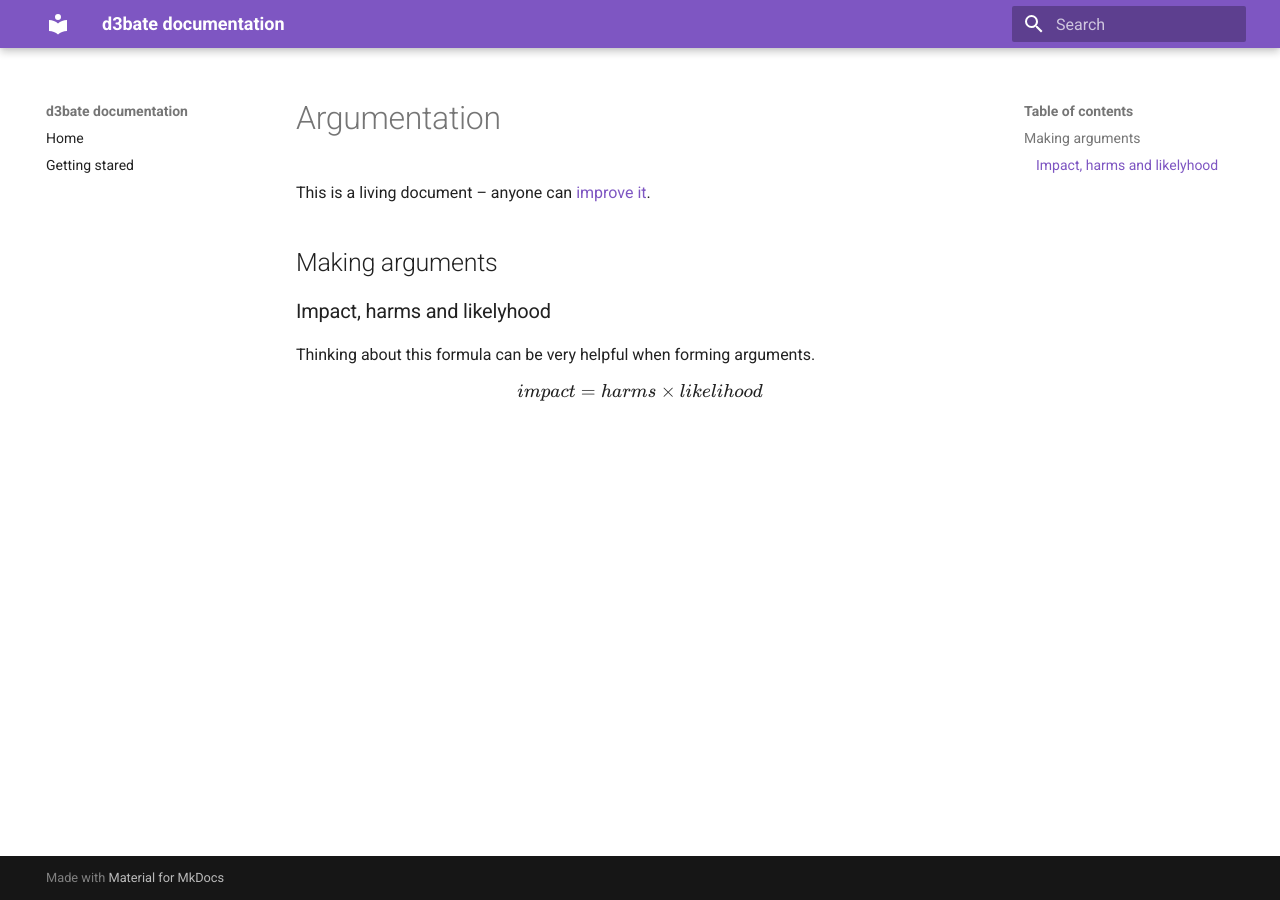
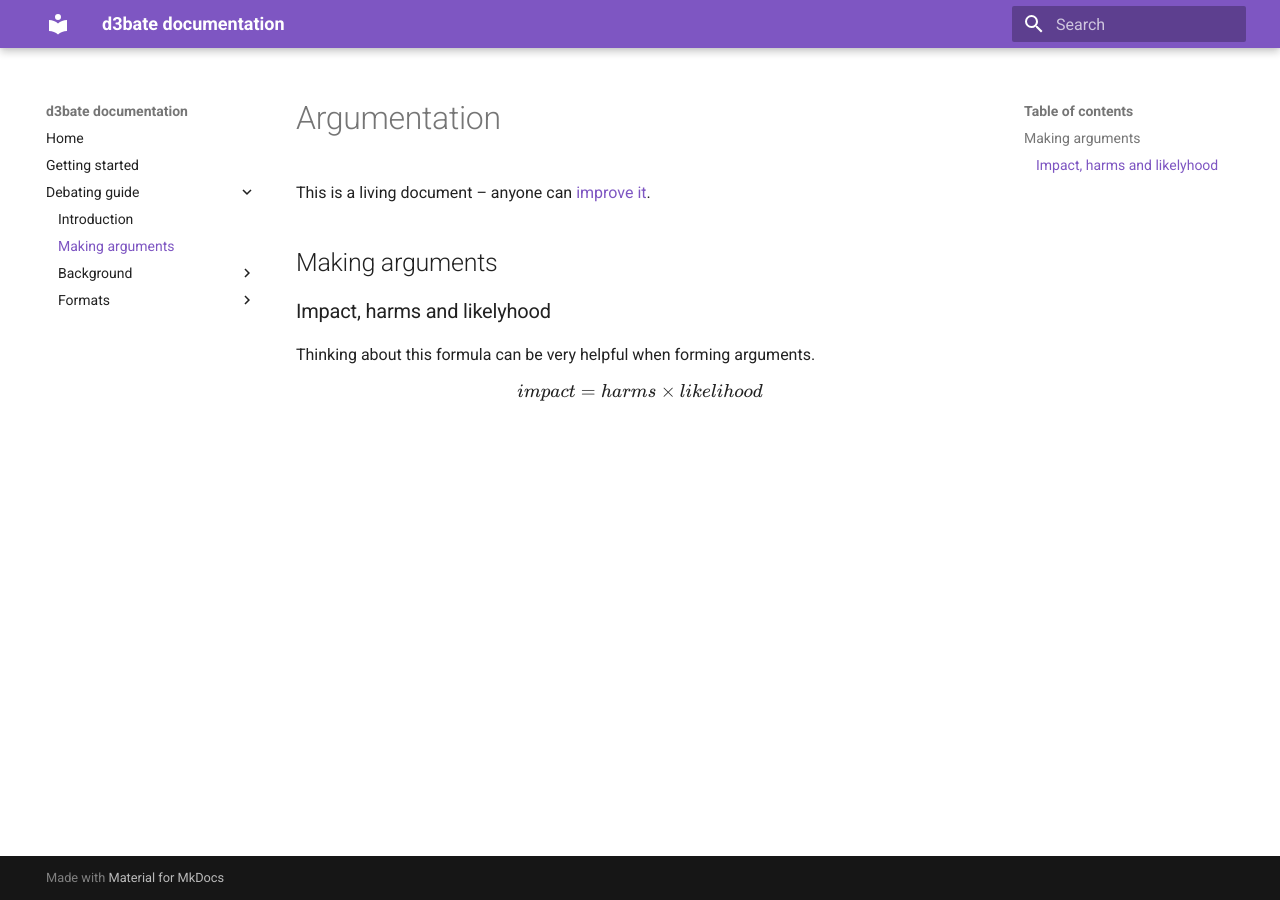
Before and after one commit to d3bate/d3bate, an MkDocs documentation site: the page built from docs/debating-howto/argumentation/index.md, in a window 1280 px wide. Built offline with MkDocs 1.6.1 and Material for MkDocs 9.7.7, drawn with Linux system fonts in a browser that asks for light colours; formulas are drawn with MathJax 3.

Commit message:
Added Google Analytics to the documentation.

```diff
--- a/mkdocs.yml
+++ b/mkdocs.yml
@@ -4,6 +4,9 @@ theme:
   palette:
     primary: 'deep purple'
     accent: 'indigo'
+google_analytics:
+- 'UA-154654069-1'
+- 'auto'
 extra_javascript:
 - 'https://cdnjs.cloudflare.com/ajax/libs/mathjax/2.7.0/MathJax.js?config=TeX-MML-AM_CHTML'
 markdown_extensions:
@@ -26,4 +29,11 @@ markdown_extensions:
 - pymdownx.tilde
 nav:
 - Home: index.md
-- Getting stared: getting-started.md
+- Getting started: getting-started.md
+- Debating guide:
+  - Introduction: debating-howto/index.md
+  - Making arguments: debating-howto/argumentation/index.md
+  - Background:
+    - Introduction: debating-howto/background/index.md
+  - Formats:
+    - British Parliamentary: 'debating-howto/formats/bp.md'
```
